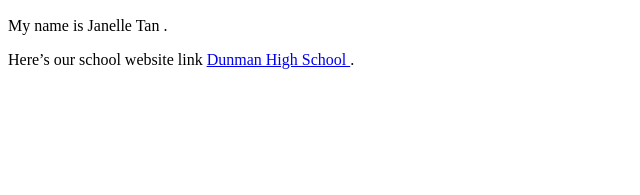
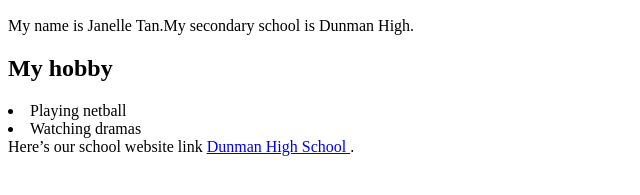
Before and after one commit to dhsjanelletan/dhsjanelletan.github.io, a plain HTML site: page index.html in a window 1280 px wide. Shown: the part 99-294 px from the top of the page, without its empty margins (0-640 px from the left). Drawn offline with Linux system fonts and the light colour scheme.

Commit message:
Update index.html

```diff
--- a/index.html
+++ b/index.html
@@ -3,11 +3,12 @@
 <body>
 <h1> My Personal Portfolio </h1>
 <title>Welcome to My Portfolio </title>
-<img src="
-IMG-20171208-WA0036.jp"/>
-<p>My name is Janelle Tan
-. </p>
+<img src="IMG-20171208-WA0036.jp"/>
+<p>My name is Janelle Tan.My secondary school is Dunman High.</p>
+  <h2>My hobby</h2>
 <p>
+  <li>Playing netball</li>
+  <li> Watching dramas</li>
 Here’s our school website link <a href ="www.dhs.sg"> Dunman High School  </a>. </p>
 <br>
 <p </p>
```
